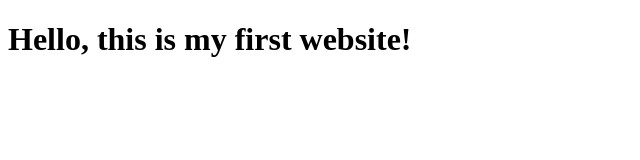
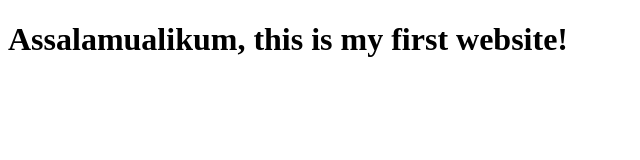
Before and after one commit to Ahsanakhon/Rifatullah.github.io, a plain HTML site: page index.html in a window 1280 px wide. Shown: the whole page, without its empty margins (0-640 px from the left). Drawn offline with Linux system fonts and the light colour scheme.

Commit message:
index.html

```diff
--- a/index.html
+++ b/index.html
@@ -2,6 +2,6 @@
 <html>
 <head><title>My Site</title></head>
 <body>
-  <h1>Hello, this is my first website!</h1>
+  <h1>Assalamualikum, this is my first website!</h1>
 </body>
 </html>
```
